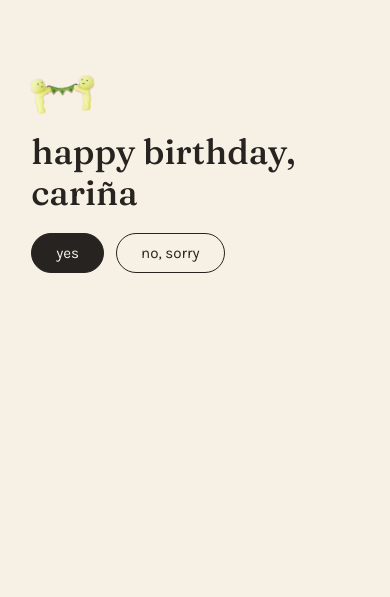
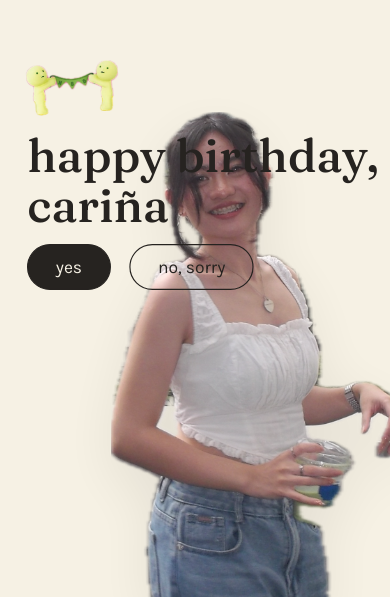
Before and after one commit to kawfeechino/rizkeybday, a Next.js app: page / in a window 390 px wide. Shown: the part 247-844 px from the top of the page. Built offline with nearby package versions, Linux system fonts and the light colour scheme.

Commit message:
yay done na

```diff
--- a/app/api/unlock-status/route.ts
+++ b/app/api/unlock-status/route.ts
@@ -7,7 +7,7 @@ export const dynamic = 'force-dynamic';
 // Asia/Manila is UTC+8 year-round (no DST observed), so a fixed offset
 // in the ISO string is reliable without needing a timezone library.
 // Set the real value via the UNLOCK_AT_ISO env var — see README.md.
-const UNLOCK_AT = process.env.UNLOCK_AT_ISO ?? '2026-09-21T00:00:00+08:00';
+const UNLOCK_AT = process.env.UNLOCK_AT_ISO ?? '2026-10-02T00:00:00+08:00';
 
 export async function GET() {
   const now = Date.now();
--- a/components/scenes/InvitationScene.module.css
+++ b/components/scenes/InvitationScene.module.css
@@ -2,40 +2,90 @@
   position: relative;
   min-height: 100dvh;
   width: 100%;
+
   display: flex;
   align-items: center;
+
   padding: 0 8vw;
+
   overflow: hidden;
+
   background: var(--ivory);
+
   transition: background-color 0.5s ease;
 }
+
 .scene.dim {
   background: var(--charcoal);
 }
 
+/* =========================================================
+   PROMPT LAYOUT
+   ========================================================= */
+
+.promptLayout {
+  position: relative;
+
+  width: 100%;
+  min-height: 100dvh;
+
+  display: flex;
+  align-items: center;
+  justify-content: space-between;
+
+  gap: 60px;
+}
+
+/* =========================================================
+   LEFT CONTENT
+   ========================================================= */
+
 .panel {
+  position: relative;
+  z-index: 5;
+
   display: flex;
   flex-direction: column;
   align-items: flex-start;
-  gap: 20px;
-  max-width: 480px;
+
+  gap: 28px;
+
+  width: 650px;
+  max-width: 52vw;
 }
 
 .banner {
-  width: 84px;
+  width: clamp(170px, 17vw, 230px);
+
   height: auto;
+
   transform: rotate(-4deg);
+  transform-origin: center;
+
+  object-fit: contain;
 }
 
 .headline {
   font-family: var(--font-display);
   font-weight: 500;
-  font-size: clamp(2.2rem, 7vw, 3.6rem);
-  line-height: 1.15;
+
+  font-size: clamp(
+    3rem,
+    7vw,
+    5.2rem
+  );
+
+  line-height: 1.08;
+
   margin: 0;
+
   text-transform: lowercase;
   color: var(--charcoal);
+
+  /* IMPORTANT */
+  white-space: nowrap;
 }
+
 .headlineLight {
   color: var(--ivory);
 }
@@ -47,43 +97,267 @@
 
 .buttons {
   display: flex;
-  gap: 12px;
+  gap: 16px;
+
+  transform: scale(1.15);
+  transform-origin: left center;
 }
 
-.corner {
+/* =========================================================
+   DARLING PHOTO
+   ========================================================= */
+
+.darling {
   position: absolute;
-  right: 6vw;
-  bottom: 8vh;
-  opacity: 0.9;
+
+  z-index: 1;
+
+  right: -20px;
+  bottom: -10px;
+
+  width: clamp(
+    360px,
+    43vw,
+    620px
+  );
+
+  max-height: 92vh;
+
+  height: auto;
+
+  object-fit: contain;
+  object-position: bottom right;
+
+  pointer-events: none;
+  user-select: none;
+
+  /* Slightly softens it into the scrapbook design */
+  filter: drop-shadow(
+    0 18px 28px rgba(0, 0, 0, 0.08)
+  );
 }
+
+/* =========================================================
+   YES SCREEN
+   ========================================================= */
 
 .yesPanel {
   position: absolute;
+
   inset: 0;
+
   display: flex;
+
   align-items: center;
   justify-content: center;
 }
 
+/* =========================================================
+   NO SCREEN
+   ========================================================= */
+
+.noPanel {
+  position: absolute;
+  inset: 0;
+
+  z-index: 10;
+
+  display: flex;
+  flex-direction: column;
+
+  align-items: center;
+  justify-content: center;
+
+  text-align: center;
+
+  gap: 18px;
+
+  padding: 40px 24px;
+}
+
+.cryingPocoyo {
+  width: clamp(150px, 18vw, 230px);
+
+  height: auto;
+
+  object-fit: contain;
+
+  margin-bottom: 4px;
+
+  user-select: none;
+  pointer-events: none;
+}
+
+.noPanel .headline {
+  margin: 0;
+}
+
+.noMessage {
+  max-width: 560px;
+
+  margin: -4px 0 8px;
+
+  color: var(--ivory);
+
+  font-family: var(--font-body);
+
+  font-size: clamp(
+    1rem,
+    2vw,
+    1.25rem
+  );
+
+  line-height: 1.5;
+
+  text-align: center;
+}
+
 .cheer {
   position: absolute;
+
   bottom: 8vh;
   right: 8vw;
+
   width: 64px;
+
   height: auto;
+
   opacity: 0.95;
 }
 
+/* =========================================================
+   TABLET
+   ========================================================= */
+
+@media (max-width: 900px) {
+  .scene {
+    padding: 0 6vw;
+  }
+
+  .promptLayout {
+    gap: 30px;
+  }
+
+  .panel {
+    width: 440px;
+    max-width: 50vw;
+  }
+
+  .darling {
+    width: clamp(
+      330px,
+      47vw,
+      480px
+    );
+
+    right: -30px;
+  }
+}
+
+/* =========================================================
+   MOBILE
+   ========================================================= */
+
 @media (max-width: 640px) {
-  .corner {
-    display: none;
+  .scene {
+    padding: 0 7vw;
   }
+
+  .promptLayout {
+    min-height: 100dvh;
+
+    justify-content: center;
+
+    align-items: center;
+  }
+
+  .panel {
+    width: 100%;
+    max-width: 420px;
+
+    z-index: 5;
+  }
+
+  /*
+   * Still larger than the original 64px,
+   * but scaled down for mobile.
+   */
   .banner {
-    width: 64px;
+    width: 105px;
   }
+
+  .headline {
+    font-size: clamp(
+      2.35rem,
+      12vw,
+      3.35rem
+    );
+  }
+
+  /*
+   * Darling becomes a large decorative element
+   * in the lower-right instead of taking over
+   * the entire phone screen.
+   */
+  .darling {
+    width: min(72vw, 330px);
+
+    right: -35px;
+    bottom: -5px;
+
+    opacity: 0.95;
+  }
+
+  /*
+   * Keep buttons above the Darling image.
+   */
+  .buttons {
+    position: relative;
+
+    z-index: 10;
+  }
+
   .cheer {
     width: 48px;
+
     bottom: 4vh;
     right: 4vw;
   }
 }
+
+/* =========================================================
+   SMALL PHONES
+   ========================================================= */
+
+@media (max-width: 420px) {
+  .banner {
+    width: 92px;
+  }
+
+  .darling {
+    width: 76vw;
+
+    right: -45px;
+    bottom: -5px;
+  }
+
+  .panel {
+    gap: 16px;
+  }
+}
+
+@media (max-width: 640px) {
+  .noPanel {
+    gap: 14px;
+    padding: 32px 24px;
+  }
+
+  .cryingPocoyo {
+    width: 170px;
+  }
+
+  .noMessage {
+    max-width: 310px;
+    font-size: 1rem;
+  }
+}
--- a/components/scenes/InvitationScene.tsx
+++ b/components/scenes/InvitationScene.tsx
@@ -2,7 +2,6 @@
 
 import { useEffect, useState } from 'react';
 import { motion, AnimatePresence } from 'framer-motion';
-import { Cat } from '../characters/Cat';
 import { PetalBurst } from '../characters/PetalBurst';
 import { LetterOpen } from '../characters/LetterOpen';
 import { Button } from '../ui/Button';
@@ -20,17 +19,17 @@ export function InvitationScene({ name, onContinue }: InvitationSceneProps) {
   const [step, setStep] = useState<Step>('prompt');
   const [burstKey, setBurstKey] = useState(0);
 
-  // Locks scroll and pins the scene to the full viewport height while it's
-  // showing — see the `.scene-lock` rule in globals.css.
   useEffect(() => {
     document.body.classList.add('scene-lock');
+
     return () => document.body.classList.remove('scene-lock');
   }, []);
 
   function handleYes() {
     setStep('yes');
     setBurstKey((k) => k + 1);
-    // give the letter-opening animation room to finish before moving on
+
+    // Give the letter-opening animation enough time to finish.
     setTimeout(onContinue, 2400);
   }
 
@@ -39,32 +38,66 @@ export function InvitationScene({ name, onContinue }: InvitationSceneProps) {
       <PetalBurst trigger={burstKey} />
 
       <AnimatePresence mode="wait">
+
+        {/* =====================================================
+            INVITATION
+        ====================================================== */}
+
         {step === 'prompt' && (
           <motion.div
             key="prompt"
-            className={styles.panel}
+            className={styles.promptLayout}
             initial={{ opacity: 0, y: 8 }}
             animate={{ opacity: 1, y: 0 }}
             exit={{ opacity: 0 }}
-            transition={{ duration: DURATION.scene, delay: 0.3 }}
+            transition={{
+              duration: DURATION.scene,
+              delay: 0.3,
+            }}
           >
+            <div className={styles.panel}>
+
+              {/* Bigger birthday Smiski */}
               {/* eslint-disable-next-line @next/next/no-img-element */}
-            <img src="/smiski%20hbd.PNG" alt="" className={styles.banner} />
+              <img
+                src="/smiski%20hbd.PNG"
+                alt=""
+                className={styles.banner}
+              />
+
               <h1 className={styles.headline}>
                 happy birthday,
                 <br />
                 cariña
               </h1>
+
               <div className={styles.buttons}>
                 <Button variant="solid" onClick={handleYes}>
                   yes
                 </Button>
-              <Button variant="outline" onClick={() => setStep('no')}>
+
+                <Button
+                  variant="outline"
+                  onClick={() => setStep('no')}
+                >
                   no, sorry
                 </Button>
               </div>
+            </div>
+
+            {/* Large personal photo on the right */}
+            {/* eslint-disable-next-line @next/next/no-img-element */}
+            <img
+              src="/darlingpic.png"
+              alt=""
+              className={styles.darling}
+            />
           </motion.div>
         )}
+
+        {/* =====================================================
+            YES
+        ====================================================== */}
 
         {step === 'yes' && (
           <motion.div
@@ -72,37 +105,63 @@ export function InvitationScene({ name, onContinue }: InvitationSceneProps) {
             className={styles.yesPanel}
             initial={{ opacity: 0 }}
             animate={{ opacity: 1 }}
-            transition={{ duration: DURATION.scene }}
+            transition={{
+              duration: DURATION.scene,
+            }}
           >
-            <LetterOpen image="/shinchanbouquet.png" alt="" />
+            <LetterOpen
+              image="/shinchanbouquet.png"
+              alt=""
+            />
+
             {/* eslint-disable-next-line @next/next/no-img-element */}
-            <img src="/smiskiconfetti.PNG" alt="" className={styles.cheer} />
+            <img
+              src="/smiskiconfetti.PNG"
+              alt=""
+              className={styles.cheer}
+            />
           </motion.div>
         )}
+
+        {/* =====================================================
+            NO
+        ====================================================== */}
 
         {step === 'no' && (
           <motion.div
             key="no"
-            className={styles.panel}
-            initial={{ opacity: 0 }}
-            animate={{ opacity: 1 }}
-            transition={{ duration: DURATION.scene }}
+            className={styles.noPanel}
+            initial={{ opacity: 0, scale: 0.96 }}
+            animate={{ opacity: 1, scale: 1 }}
+            transition={{
+              duration: DURATION.scene,
+            }}
           >
-            <Cat pose="sad" />
-            <h1 className={`${styles.headline} ${styles.headlineLight}`}>oh.</h1>
-            <p className={styles.subline}>the birthday girl said no.</p>
-            <Button variant="invert" onClick={() => setStep('prompt')}>
+            {/* eslint-disable-next-line @next/next/no-img-element */}
+            <img
+              src="/crying-pocoyo.gif"
+              alt=""
+              className={styles.cryingPocoyo}
+            />
+
+            <h1 className={`${styles.headline} ${styles.headlineLight}`}>
+              oh.
+            </h1>
+
+            <p className={styles.noMessage}>
+              plsplsplspslpslpslps ill make it worth your time
+            </p>
+
+            <Button
+              variant="invert"
+              onClick={() => setStep('prompt')}
+            >
               try again
             </Button>
           </motion.div>
         )}
+
       </AnimatePresence>
-
-      {step === 'prompt' && (
-        <div className={styles.corner}>
-          <Cat pose="idle" />
-        </div>
-      )}
     </div>
   );
 }
```
Also changed, not shown: components/characters/LetterOpen.module.css (+15 -10 lines), components/sections/LockedVideo.tsx (+64 -14 lines), public/crying-pocoyo.gif (added). Lines whose indentation alone changed are shown as unchanged.
